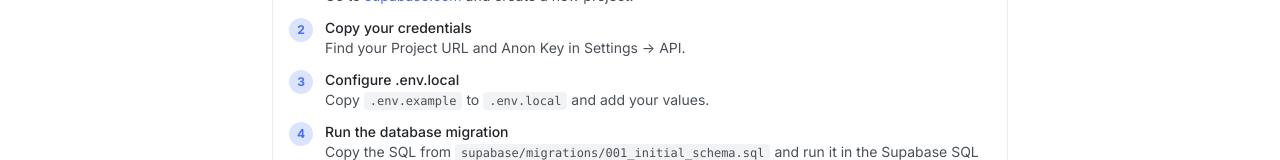
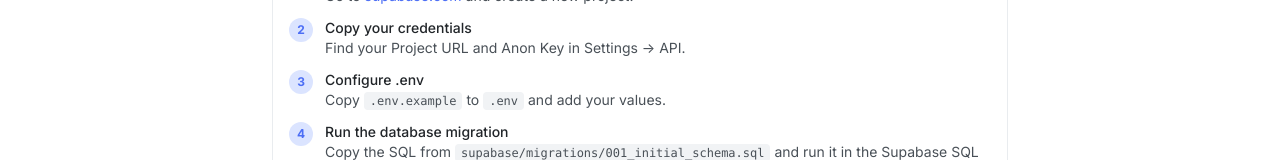
Before and after one commit to ninjacoder26/kura, a Next.js app: page /setup in a window 1280 px wide. Shown: the part 270-430 px from the top of the page. Built offline with nearby package versions, Linux system fonts and the light colour scheme; no server answers; the database is empty.

Commit message:
use .env instead of .env.local

```diff
--- a/src/app/setup/page.tsx
+++ b/src/app/setup/page.tsx
@@ -168,7 +168,7 @@ export default function SetupPage() {
           backend.items[0] = {
             ...backend.items[0],
             status: 'missing',
-            detail: 'Add NEXT_PUBLIC_SUPABASE_URL to .env.local',
+            detail: 'Add NEXT_PUBLIC_SUPABASE_URL to .env',
             action: { label: 'Docs', href: 'https://supabase.com/docs/guides/getting-started/quickstarts/nextjs' },
           };
         } else {
@@ -180,7 +180,7 @@ export default function SetupPage() {
           backend.items[1] = {
             ...backend.items[1],
             status: 'missing',
-            detail: 'Add NEXT_PUBLIC_SUPABASE_ANON_KEY to .env.local',
+            detail: 'Add NEXT_PUBLIC_SUPABASE_ANON_KEY to .env',
           };
         } else {
           backend.items[1] = { ...backend.items[1], status: 'ok', detail: `${supabaseKey.substring(0, 12)}...` };
@@ -228,7 +228,7 @@ export default function SetupPage() {
         if (isConfigured) {
           deploy.items[0] = { ...deploy.items[0], status: 'ok', detail: 'Environment variables configured' };
         } else {
-          deploy.items[0] = { ...deploy.items[0], status: 'missing', detail: 'Copy .env.example to .env.local and fill in values', action: { label: 'View .env.example', href: '#' } };
+          deploy.items[0] = { ...deploy.items[0], status: 'missing', detail: 'Copy .env.example to .env and fill in values', action: { label: 'View .env.example', href: '#' } };
         }
         deploy.items[1] = { ...deploy.items[1], status: 'warning', detail: 'Configure before deploying to production' };
 
@@ -311,8 +311,8 @@ export default function SetupPage() {
               <li className="flex gap-3">
                 <span className="flex-shrink-0 h-6 w-6 rounded-full bg-[var(--color-brand-100)] dark:bg-[var(--color-brand-900)]/30 text-[var(--color-brand-600)] flex items-center justify-center text-xs font-bold">3</span>
                 <div>
-                  <p className="font-medium text-[var(--color-text)]">Configure .env.local</p>
-                  <p>Copy <code className="px-1.5 py-0.5 rounded bg-[var(--color-bg-tertiary)] text-xs">.env.example</code> to <code className="px-1.5 py-0.5 rounded bg-[var(--color-bg-tertiary)] text-xs">.env.local</code> and add your values.</p>
+                  <p className="font-medium text-[var(--color-text)]">Configure .env</p>
+                  <p>Copy <code className="px-1.5 py-0.5 rounded bg-[var(--color-bg-tertiary)] text-xs">.env.example</code> to <code className="px-1.5 py-0.5 rounded bg-[var(--color-bg-tertiary)] text-xs">.env</code> and add your values.</p>
                 </div>
               </li>
               <li className="flex gap-3">
```
Also changed, not shown: 2 other files (tests, documents, lock files or other folders).
